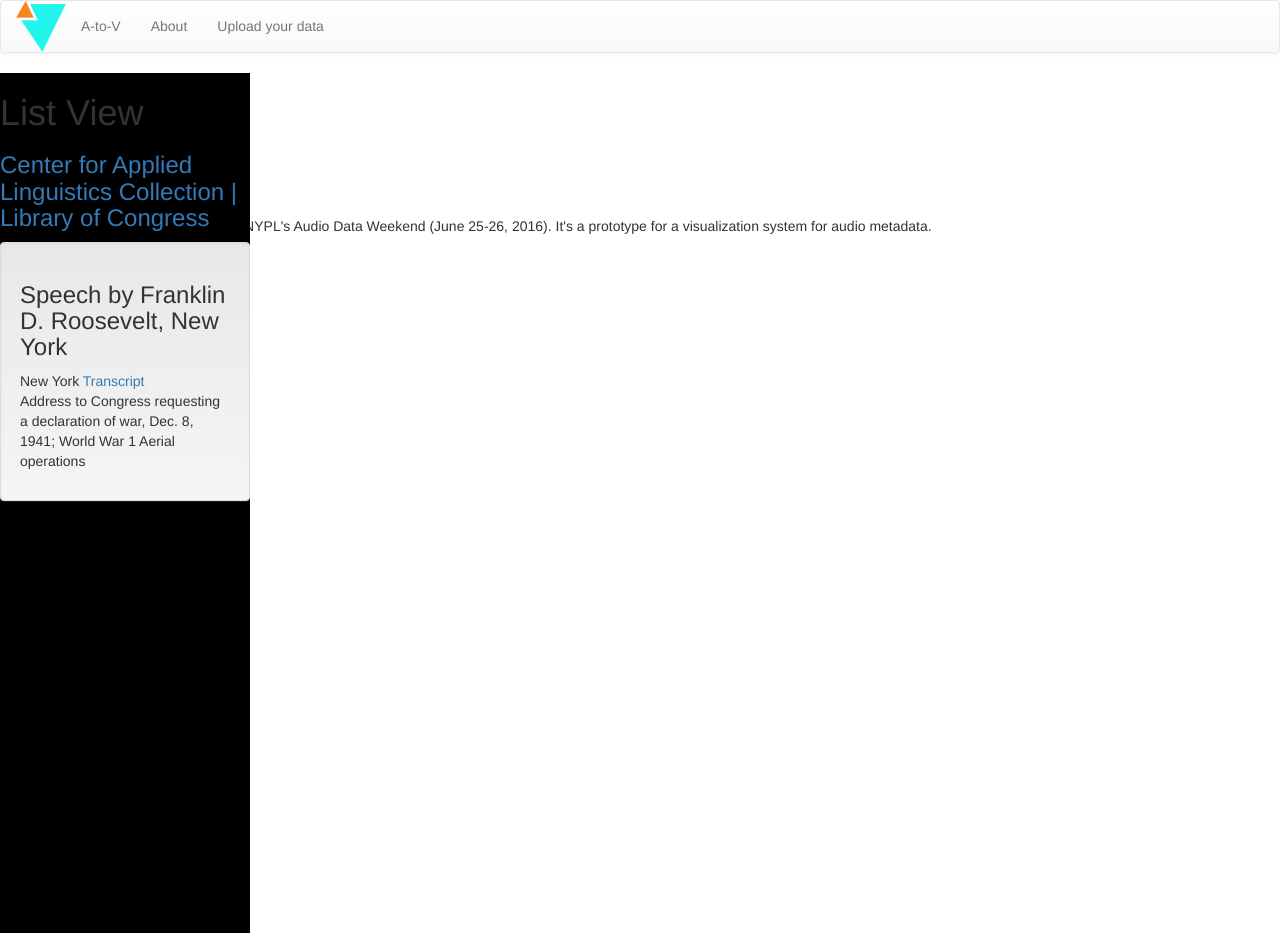
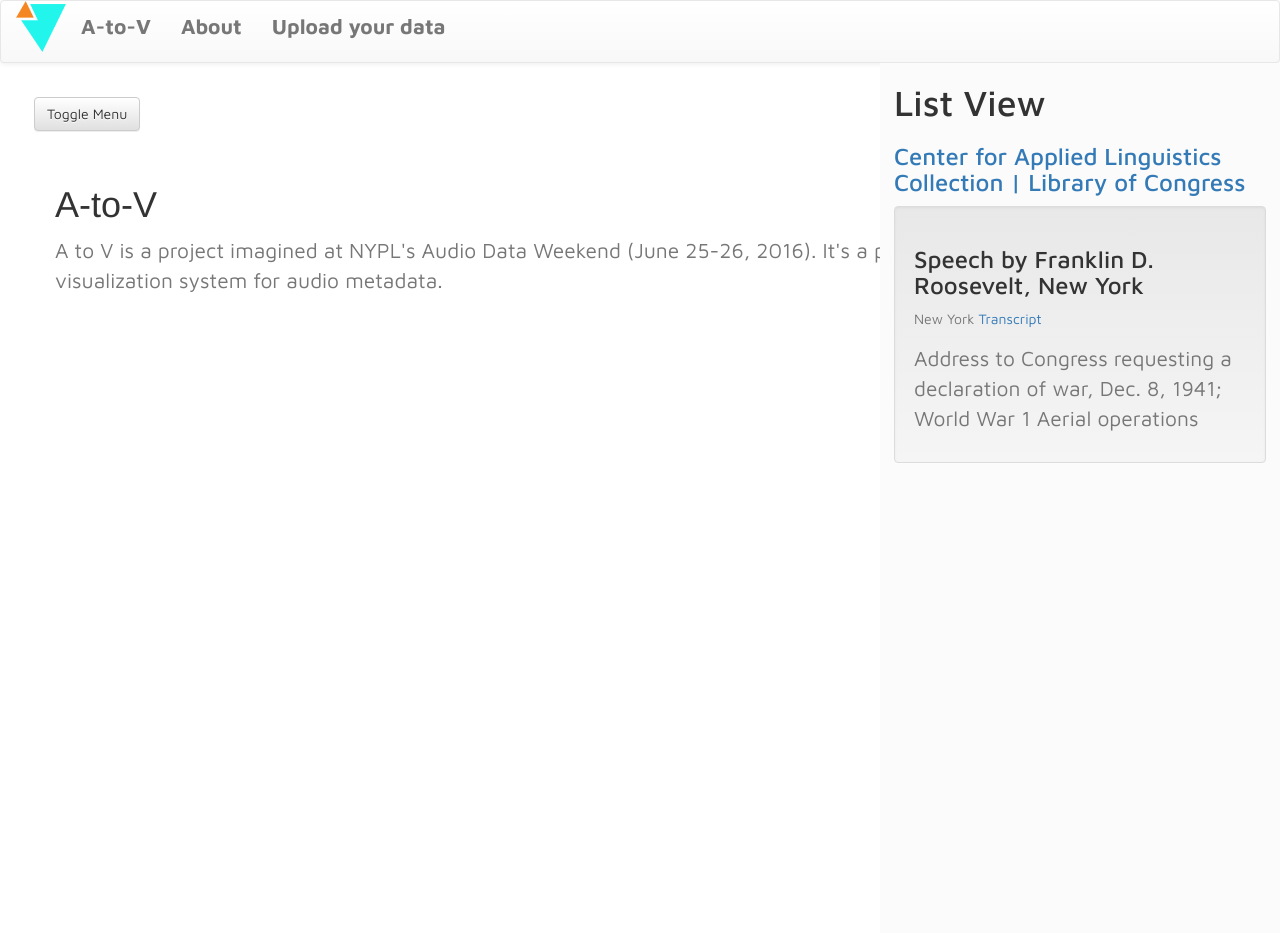
Before and after one commit to emmjab/a-to-v, a Django app: page / in a window 1280 px wide. Run offline with Django 3.2, Linux system fonts and the light colour scheme; some libraries are stand-ins or nearby versions.

Commit message:
nav styles

```diff
--- a/a2v/AtoV/static/AtoV/css/styles.css
+++ b/a2v/AtoV/static/AtoV/css/styles.css
@@ -1,3 +1,54 @@
+/*NAV*/
+nav {
+    font-family: 'Maven Pro', sans-serif;
+    font-weight: 600;
+    margin-bottom: 0;
+    font-size: 1.5em;
+
+}
+
+nav.navbar {
+    margin-bottom: 0;
+    padding-bottom: .5em;
+}
+
+
+/*BODY*/
+body {
+    font-family: 'Maven Pro', sans-serif;
+    color: #fff;
+}
+
+h1 {
+    font-family: 'Maven Pro', sans-serif;
+    font-weight: 900;
+    font-size: 2em;
+    color: #fff;
+}
+h2 {
+    font-family: 'Maven Pro', sans-serif;
+    font-weight: 600;
+    font-size: 1.8em;
+    color: #333;
+    padding: 1em;
+    margin: 0;
+}
+
+h3 {
+    padding: 0;
+    margin: 0;
+}
+
+
+p,span {
+    font-family: 'Maven Pro', sans-serif;
+    font-size: 1.5em;
+    color: #777;
+}
+
+
+
+
 #wrapper {
     padding-left: 0;
     -webkit-transition: all 0.5s ease;
@@ -6,27 +57,43 @@
     transition: all 0.5s ease;
 }
 
+#wrapper .well {
+    margin-right: 1em;
+}
+
+#wrapper .well .item-description {
+    margin-top: 1em;
+}
+
+#wrapper .well .item-head span {
+    font-size: 1em;
+}
+
 #wrapper.toggled {
-    padding-left: 250px;
+    /*padding-left: 250px;*/
 }
 
 #sidebar-wrapper {
+    font-family: 'Maven Pro', sans-serif;
     z-index: 1000;
     position: fixed;
-    left: 250px;
-    width: 0;
+    right: 250px;
+    width: 0px;
     height: 100%;
-    margin-left: -250px;
+    margin-right: -250px;
+    padding-left: 1em;
     overflow-y: auto;
-    background: #000;
+    background: #FBFBFB;
     -webkit-transition: all 0.5s ease;
     -moz-transition: all 0.5s ease;
     -o-transition: all 0.5s ease;
     transition: all 0.5s ease;
+    /*text-align: center;*/
+
 }
 
+
 #wrapper.toggled #sidebar-wrapper {
-    width: 250px;
 }
 
 #page-content-wrapper {
@@ -37,18 +104,24 @@
 
 #wrapper.toggled #page-content-wrapper {
     position: absolute;
-    margin-right: -250px;
+    margin-left: -250px;
 }
 
 /* Sidebar Styles */
 
+#menu-toggle {
+    font-family: 'Maven Pro', sans-serif;
+    margin: 1em;
+
+}
 .sidebar-nav {
     position: absolute;
     top: 0;
-    width: 250px;
+    width: 400px;
     margin: 0;
     padding: 0;
     list-style: none;
+    color: #eee;
 }
 
 .sidebar-nav li {
@@ -90,7 +163,7 @@
 
 @media(min-width:768px) {
     #wrapper {
-        padding-left: 250px;
+        /*padding-left: 250px;*/
     }
 
     #wrapper.toggled {
@@ -98,7 +171,7 @@
     }
 
     #sidebar-wrapper {
-        width: 250px;
+        width: 400px;
     }
 
     #wrapper.toggled #sidebar-wrapper {
```
